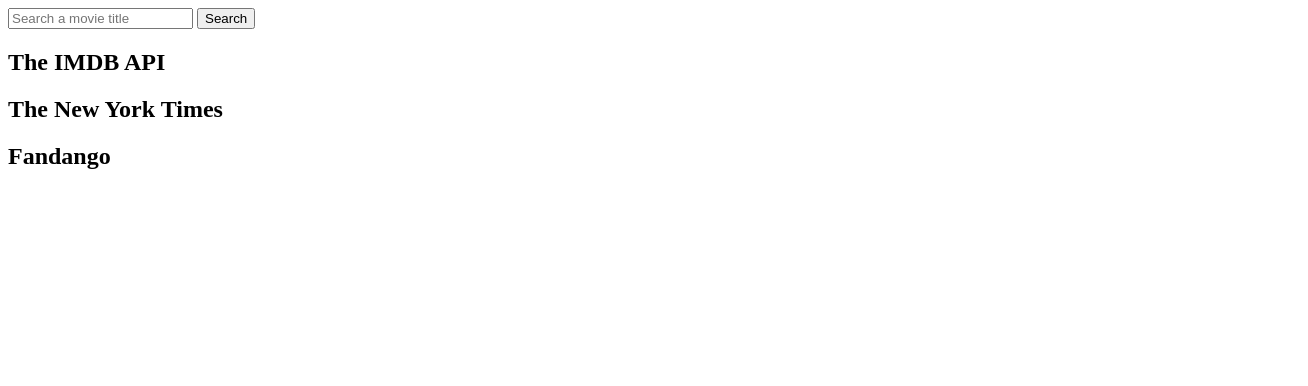
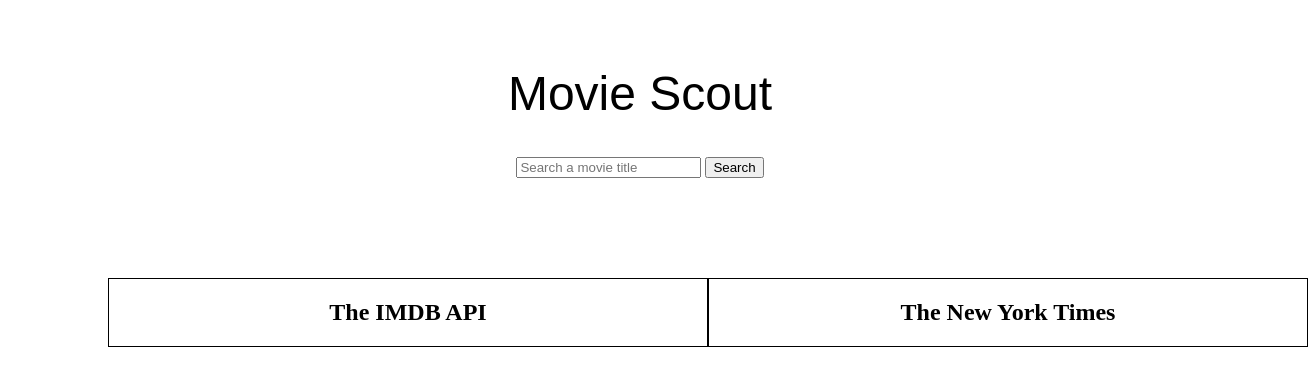
Before and after one commit to moonheejoo/movie-scout, a plain HTML site: page index.html in a window 1280 px wide. Shown: the whole page, 1308 px wide, since content can reach past the window. Drawn offline with nearby package versions, Linux system fonts and the light colour scheme.

Commit message:
beginning css

```diff
--- a/index.css
+++ b/index.css
@@ -1,3 +1,42 @@
 * {
   box-sizing: border-box;
   }
+
+#title {
+  display: flex;
+  justify-content: space-around;
+  font-size: 48px;
+  font-family: sans-serif;
+  margin-top: 30px;
+  padding: 36px;
+}
+
+#master-search {
+  display: flex;
+  justify-content: space-around;
+}
+
+.search-box {
+  margin: 100px auto;
+  width: 300px;
+  height: 50px;
+}
+
+.container {
+    margin: 100px;
+    display: flex;
+    justify-content: space-around;
+    align-items: center;
+    text-align: center;
+  }
+
+#left {
+  width: 600px;
+  border: 1px solid black;
+
+  }
+
+#right {
+  width: 600px;
+  border: 1px solid black;
+  }
--- a/index.html
+++ b/index.html
@@ -11,7 +11,7 @@
 </head>
 
 <body>
-
+  <nav id="title">Movie Scout</nav>
 
   <main>
     <div id="master-search">
@@ -20,21 +20,25 @@
         <input type="text" placeholder="Search a movie title" class="js-query">
         <button type="submit">Search</button>
       </form>
+    </div>
 
 
-      <section>
-        <h2>The IMDB API</h2>
-        <div class="js-search-results-imdb"></div>
-      </section>
-      <section>
-        <h2>The New York Times</h2>
-        <div class="js-search-results-nyt"></div>
-      </section>
-      <section>
-        <h2>Fandango</h2>
-        <div class="js-search-results-fandango"></div>
-      </section>
-    </div>
+        <div class="container"><section>
+            <div id="left">
+            <h2>The IMDB API</h2>
+            <div class="js-search-results-imdb"></div></div>
+          </section>
+
+          <section>
+            <div id="right">
+            <h2>The New York Times</h2>
+            <div class="js-search-results-nyt"></div></div>
+          </section>
+
+  <!---      <section>
+            <h2>Fandango</h2>
+            <div class="js-search-results-fandango"></div>
+          </section></div-->
 
   </main>
   <script src="https://code.jquery.com/jquery-3.2.1.min.js" integrity="sha256-hwg4gsxgFZhOsEEamdOYGBf13FyQuiTwlAQgxVSNgt4=" crossorigin="anonymous"></script>
--- a/index.js
+++ b/index.js
@@ -9,6 +9,18 @@
   BASE_URL: 'https://api.nytimes.com/svc/movies/v2/reviews/search.json?',
   KEY: '9b85bd3d754d4f91a251f25992575fdf'
 };
+
+const METACRITIC = {
+  NAME: 'metacritic',
+  BASE_URL: 'https://api-marcalencc-metacritic-v1.p.mashape.com/search/{dash-separated-search-string}/{mediatype}',
+
+}
+
+// const FANDANGO = {
+//    NAME: 'fangdango',
+//    BASE_URL:
+//    KEY:
+// }
 
 /**
  * Initiates calls to the three unique APIs in our app.
```
